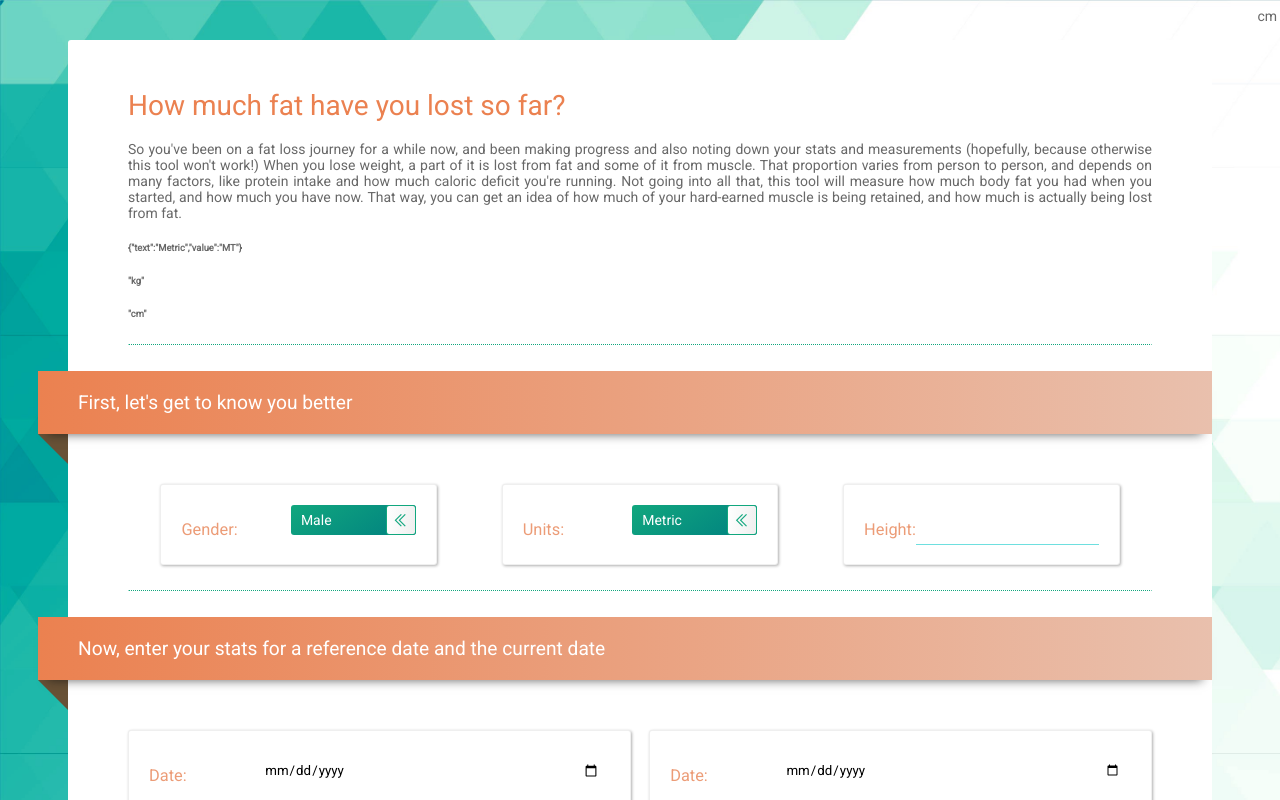
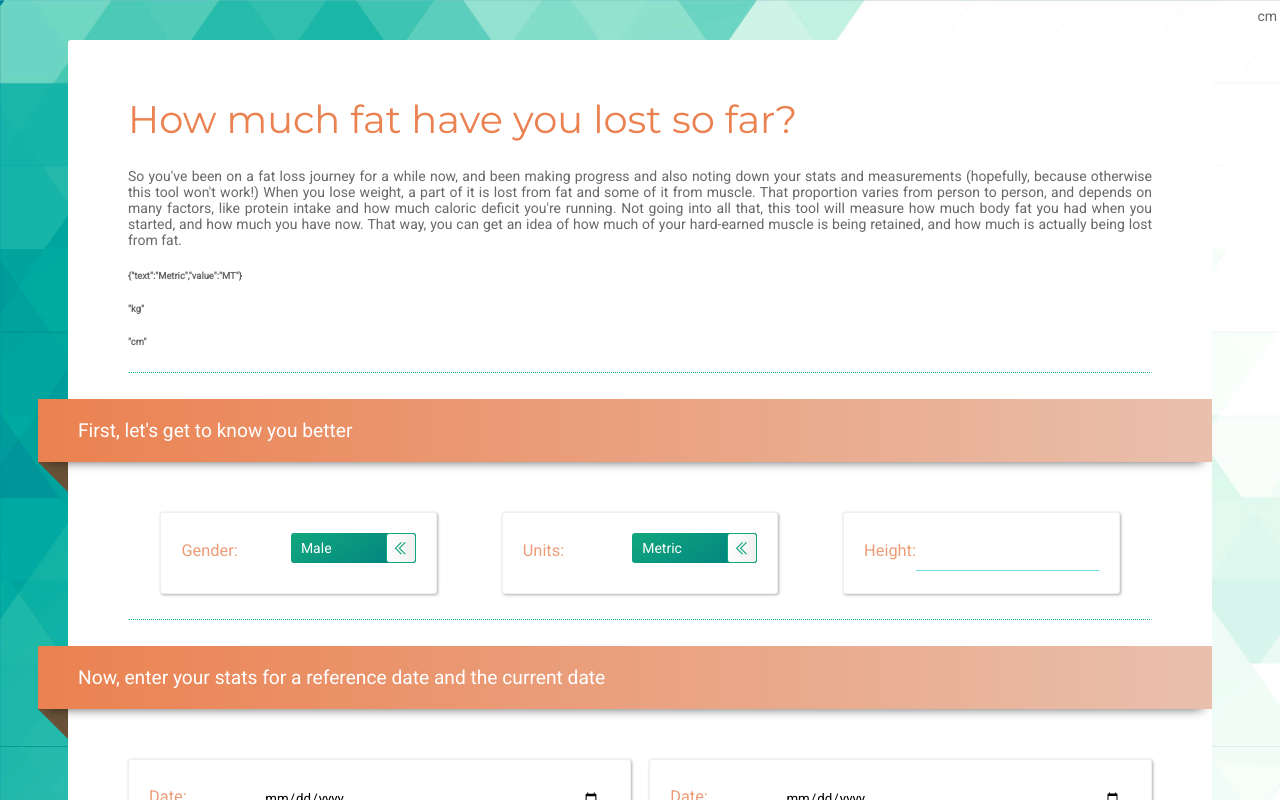
Before and after one commit to debadeepsen/howmuchfatlost, a React (Create React App) app: page / in a window 1280 px wide. Shown: the top 800 px of the page. Built offline with nearby package versions, Linux system fonts and the light colour scheme.

Commit message:
more styling WIP

```diff
--- a/public/index.html
+++ b/public/index.html
@@ -24,7 +24,7 @@
       work correctly both with client-side routing and a non-root public URL.
       Learn how to configure a non-root public URL by running `npm run build`.
     -->
-  <title>React App</title>
+  <title>Fat Loss Calculator</title>
 </head>
 
 <body>
--- a/src/App.css
+++ b/src/App.css
@@ -30,6 +30,14 @@ footer {
   text-align: right;
 }
 
+a {
+  color: var(--teal);
+}
+
+a:hover {
+  color: var(--light-teal);
+}
+
 .App {
   background-color: #fff;
   width: 60vw;
@@ -54,10 +62,13 @@ h5 {
   color: var(--salmon);
 }
 
+h1 {
+  font-weight: 200;
+}
+
 h3 {
   margin: 0;
   margin-bottom: 5px;
-  margin-top: 15px;
   color: var(--salmon-2);
 }
 
@@ -89,7 +100,10 @@ input {
   padding-left: 0px;
   border-radius: 0;
   box-sizing: border-box;
+  transition: all 0.3s;
 }
+
+input
 
 input:focus,
 select:focus {
@@ -148,6 +162,9 @@ button:active {
 .box > div {
   display: flex;
   position: relative;
+  flex-direction: row;
+  align-items: center;
+  margin-bottom: 10px;
 }
 
 .row h3 {
@@ -171,6 +188,7 @@ button:active {
   display: flex;
   flex-direction: row;
   justify-content: space-between;
+  align-items: center;
 }
 
 .separator {
@@ -219,3 +237,9 @@ button:active {
   border-left: 15px solid #0000;
   transform: translateZ(-3px);
 }
+
+.page-caption {
+  font-size: 2.4rem;
+  font-weight: 200;
+  font-family: 'Montserrat';
+}
--- a/src/App.js
+++ b/src/App.js
@@ -48,7 +48,7 @@ function App() {
 
   return (
     <div className="App">
-      <h1>{Content.Caption1}</h1>
+      <h1 className="page-caption">{Content.Caption1}</h1>
       <div style={{ textAlign: 'justify' }}>
         {Content.Description}
       </div>
```
